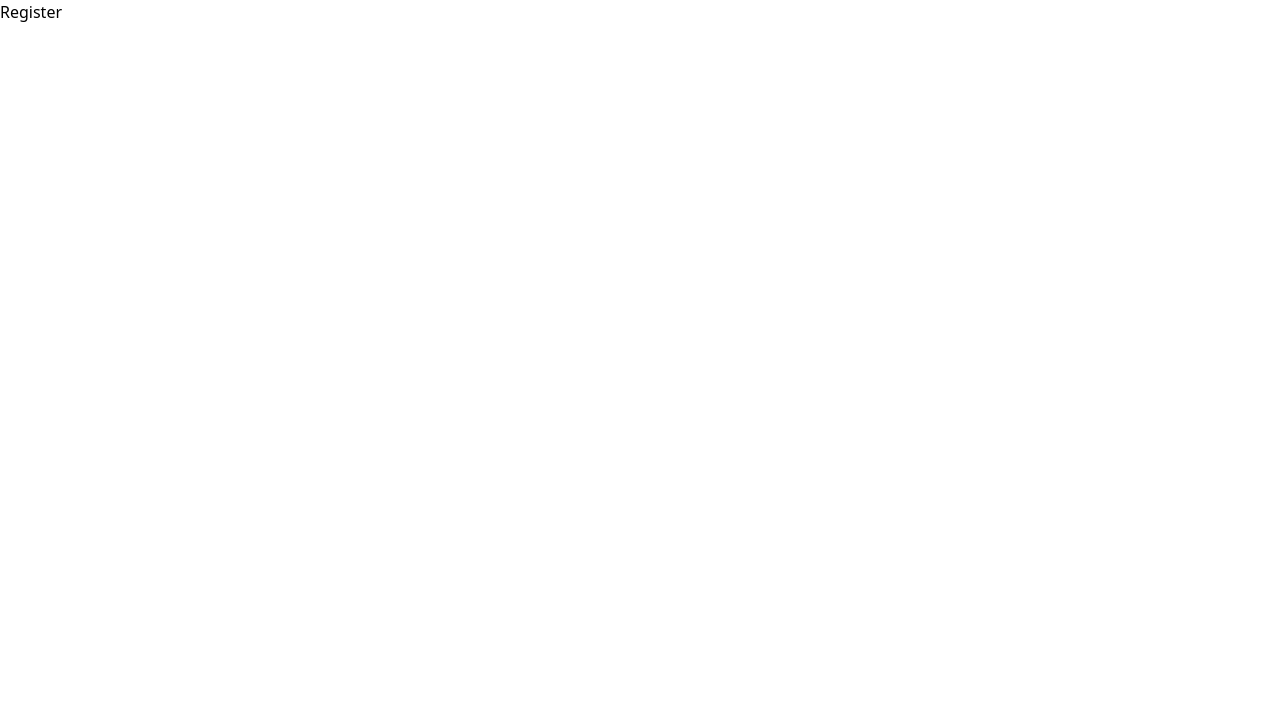
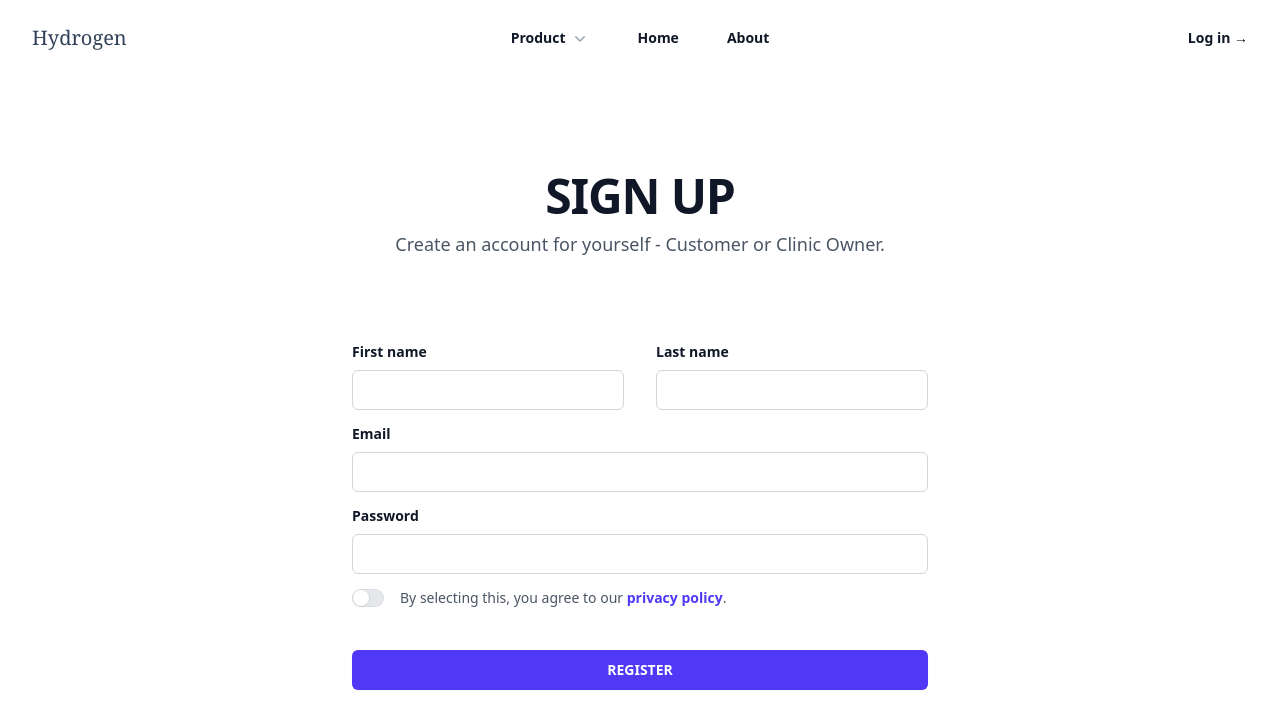
Before and after one commit to RuichaoTang/MedicalAestheticsPlatform, a React (Vite) app in the folder frontend/: page /register in a window 1280 px wide. Shown: the top 728 px of the page. Built offline with nearby package versions, Linux system fonts and the light colour scheme.

Commit message:
completed login & signup frontend

```diff
--- a/frontend/src/pages/About.jsx
+++ b/frontend/src/pages/About.jsx
@@ -46,7 +46,7 @@ const people = [
       <div className="bg-white py-24 sm:py-32">
         <div className="mx-auto grid max-w-7xl gap-20 px-6 lg:px-8 xl:grid-cols-3">
           <div className="max-w-xl">
-            <h2 className="text-xl font-semibold tracking-tight  text-gray-900 sm:text-2xl mb-6">
+            <h2 className="text-xl font-semibold tracking-tight  text-gray-900 sm:text-2xl mb-4">
               Get in touch
             </h2>
           </div>
--- a/frontend/src/pages/Login.jsx
+++ b/frontend/src/pages/Login.jsx
@@ -1,9 +1,70 @@
-function Login(){
-    return(
-        <div>
-            <h1>Login</h1>
+import Header from '../components/Header';
+import { Field, Label, Switch } from '@headlessui/react'
+import { Link } from 'react-router-dom';
+
+export default function Example() {
+
+  return (
+    <>
+    <Header />
+    <div className=" px-6 py-16 sm:py-24 lg:px-8">
+      <div className="mx-auto max-w-2xl text-center">
+        <h2 className="text-4xl font-semibold tracking-tight text-balance text-gray-900 sm:text-5xl">LOG IN</h2>
+        <p className="mt-2 text-lg/8 text-gray-600">Create an account for yourself - Customer or Clinic Owner.</p>
+      </div>
+      <form action="" method="POST" className="mx-auto mt-16 sm:mt-20 max-w-xl">
+        <div className="grid grid-cols-1 gap-x-8 gap-y-3 sm:grid-cols-2">
+
+
+          <div className="sm:col-span-2">
+            <label htmlFor="email" className="block text-sm/6 font-semibold text-gray-900">
+              Email
+            </label>
+            <div className="mt-1.5">
+              <input
+                id="email"
+                name="email"
+                type="email"
+                autoComplete="email"
+                className="block w-full rounded-md bg-white px-3.5 py-2 text-base text-gray-900 outline-1 -outline-offset-1 outline-gray-300 placeholder:text-gray-400 focus:outline-2 focus:-outline-offset-2 focus:outline-indigo-600"
+                />
+            </div>
+          </div>
+          <div className="sm:col-span-2">
+            <label htmlFor="password" className="block text-sm/6 font-semibold text-gray-900">
+              Password
+            </label>
+            <div className="mt-1.5">
+              <input
+                id="password"
+                name="password"
+                type="password"
+                autoComplete="passowrd"
+                className="block w-full rounded-md bg-white px-3.5 py-2 text-base text-gray-900 outline-1 -outline-offset-1 outline-gray-300 placeholder:text-gray-400 focus:outline-2 focus:-outline-offset-2 focus:outline-indigo-600"
+                />
+            </div>
+          </div>
+          <div className="flex sm:col-span-2">
+
+            <div className="text-sm/6 text-gray-600">
+              Doesn't have an account?{' '}
+              <Link to="/register" className="font-semibold text-indigo-600">
+                Create&nbsp;Account
+              </Link>
+              .
+            </div>
+          </div>
         </div>
-    )
+        <div className="mt-10">
+          <button
+            type="submit"
+            className="block w-full rounded-md bg-indigo-600 px-3.5 py-2.5 text-center text-sm font-semibold text-white shadow-xs hover:bg-indigo-500 focus-visible:outline-2 focus-visible:outline-offset-2 focus-visible:outline-indigo-600"
+            >
+            LOG IN
+          </button>
+        </div>
+      </form>
+    </div>
+    </>
+  )
 }
-
-export default Login;
--- a/frontend/src/pages/Register.jsx
+++ b/frontend/src/pages/Register.jsx
@@ -1,9 +1,109 @@
-function Register(){
-    return (
-        <div>
-            <h1>Register</h1>
+import Header from '../components/Header';
+import { useState } from 'react'
+import { Field, Label, Switch } from '@headlessui/react'
+
+export default function Example() {
+  const [agreed, setAgreed] = useState(false)
+
+  return (
+    <>
+    <Header />
+    <div className=" px-6 py-16 sm:py-24 lg:px-8">
+      <div className="mx-auto max-w-2xl text-center">
+        <h2 className="text-4xl font-semibold tracking-tight text-balance text-gray-900 sm:text-5xl">SIGN UP</h2>
+        <p className="mt-2 text-lg/8 text-gray-600">Create an account for yourself - Customer or Clinic Owner.</p>
+      </div>
+      <form action="" method="POST" className="mx-auto mt-16 sm:mt-20 max-w-xl">
+        <div className="grid grid-cols-1 gap-x-8 gap-y-3 sm:grid-cols-2">
+          <div>
+            <label htmlFor="first-name" className="block text-sm/6 font-semibold text-gray-900">
+              First name
+            </label>
+            <div className="mt-1.5">
+              <input
+                id="first-name"
+                name="first-name"
+                type="text"
+                autoComplete="given-name"
+                className="block w-full rounded-md bg-white px-3.5 py-2 text-base text-gray-900 outline-1 -outline-offset-1 outline-gray-300 placeholder:text-gray-400 focus:outline-2 focus:-outline-offset-2 focus:outline-indigo-600"
+                />
+            </div>
+          </div>
+          <div>
+            <label htmlFor="last-name" className="block text-sm/6 font-semibold text-gray-900">
+              Last name
+            </label>
+            <div className="mt-1.5">
+              <input
+                id="last-name"
+                name="last-name"
+                type="text"
+                autoComplete="family-name"
+                className="block w-full rounded-md bg-white px-3.5 py-2 text-base text-gray-900 outline-1 -outline-offset-1 outline-gray-300 placeholder:text-gray-400 focus:outline-2 focus:-outline-offset-2 focus:outline-indigo-600"
+                />
+            </div>
+          </div>
+          <div className="sm:col-span-2">
+            <label htmlFor="email" className="block text-sm/6 font-semibold text-gray-900">
+              Email
+            </label>
+            <div className="mt-1.5">
+              <input
+                id="email"
+                name="email"
+                type="email"
+                autoComplete="email"
+                className="block w-full rounded-md bg-white px-3.5 py-2 text-base text-gray-900 outline-1 -outline-offset-1 outline-gray-300 placeholder:text-gray-400 focus:outline-2 focus:-outline-offset-2 focus:outline-indigo-600"
+                />
+            </div>
+          </div>
+          <div className="sm:col-span-2">
+            <label htmlFor="password" className="block text-sm/6 font-semibold text-gray-900">
+              Password
+            </label>
+            <div className="mt-1.5">
+              <input
+                id="password"
+                name="password"
+                type="password"
+                autoComplete="passowrd"
+                className="block w-full rounded-md bg-white px-3.5 py-2 text-base text-gray-900 outline-1 -outline-offset-1 outline-gray-300 placeholder:text-gray-400 focus:outline-2 focus:-outline-offset-2 focus:outline-indigo-600"
+                />
+            </div>
+          </div>
+          <Field className="flex gap-x-4 sm:col-span-2">
+            <div className="flex h-6 items-center">
+              <Switch
+                checked={agreed}
+                onChange={setAgreed}
+                className="group flex w-8 flex-none cursor-pointer rounded-full bg-gray-200 p-px ring-1 ring-gray-900/5 transition-colors duration-200 ease-in-out ring-inset focus-visible:outline-2 focus-visible:outline-offset-2 focus-visible:outline-indigo-600 data-checked:bg-indigo-600"
+                >
+                <span className="sr-only">Agree to policies</span>
+                <span
+                  aria-hidden="true"
+                  className="size-4 transform rounded-full bg-white ring-1 shadow-xs ring-gray-900/5 transition duration-200 ease-in-out group-data-checked:translate-x-3.5"
+                  />
+              </Switch>
+            </div>
+            <Label className="text-sm/6 text-gray-600">
+              By selecting this, you agree to our{' '}
+              <a href="#" className="font-semibold text-indigo-600">
+                privacy&nbsp;policy
+              </a>
+              .
+            </Label>
+          </Field>
         </div>
-    )
+        <div className="mt-10">
+          <button
+            type="submit"
+            className="block w-full rounded-md bg-indigo-600 px-3.5 py-2.5 text-center text-sm font-semibold text-white shadow-xs hover:bg-indigo-500 focus-visible:outline-2 focus-visible:outline-offset-2 focus-visible:outline-indigo-600"
+            >
+            REGISTER
+          </button>
+        </div>
+      </form>
+    </div>
+    </>
+  )
 }
-
-export default Register;
```
